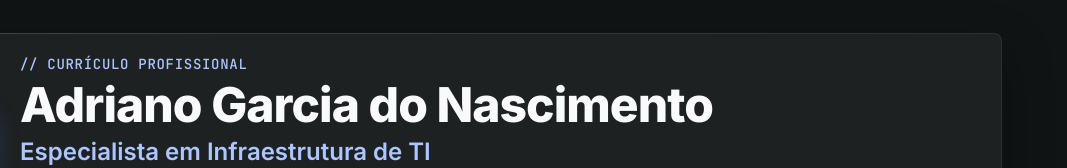
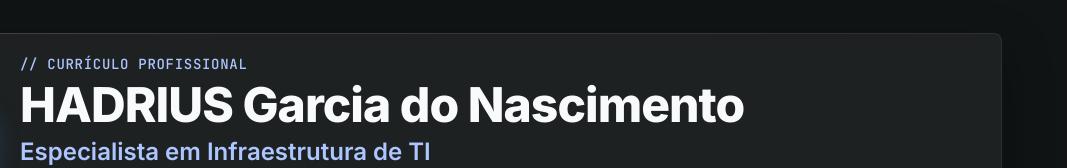
Before and after one commit to adrianogarciapos-svg/cv, a plain HTML site: page index.html in a window 1280 px wide. Shown: the top 168 px of the page, 213-1280 px from the left. Drawn offline with Linux system fonts and the light colour scheme.

Commit message:
Mudança de nome

```diff
--- a/index.html
+++ b/index.html
@@ -3,7 +3,7 @@
 <head>
   <meta charset="UTF-8">
   <meta name="viewport" content="width=device-width, initial-scale=1.0">
-  <title>Adriano Garcia do Nascimento — Currículo</title>
+  <title>HADRIUS Garcia do Nascimento — Currículo</title>
   <link rel="stylesheet" href="styles.css">
   <link rel="preconnect" href="https://fonts.googleapis.com">
   <link rel="preconnect" href="https://fonts.gstatic.com" crossorigin>
@@ -17,7 +17,7 @@
     <!-- Hero -->
     <header class="hero glass-card">
       <div class="hero-photo">
-        <img src="foto.jpg" alt="Adriano Garcia do Nascimento">
+        <img src="foto.jpg" alt="HADRIUS Garcia do Nascimento">
         <span class="badge badge--status"><i class="fas fa-circle"></i> Disponível</span>
       </div>
       <div class="hero-content">
--- a/script.js
+++ b/script.js
@@ -1,6 +1,6 @@
 // ===== Dados do Currículo — Adriano Garcia do Nascimento =====
 const cvData = {
-  nome: "Adriano Garcia do Nascimento",
+  nome: "HADRIUS Garcia do Nascimento",
   titulo: "Especialista em Infraestrutura de TI",
   localizacao: "São Paulo, SP",
   resumo: "Profissional com mais de 16 anos de experiência em infraestrutura de TI, reestruturação de datacenters, redes, servidores e telefonia. Líder de projetos de infraestrutura com atuação em metodologias ágeis e gestão de equipes. Portador de visão monocular, sem necessidade de adaptação no ambiente de trabalho.",
```
